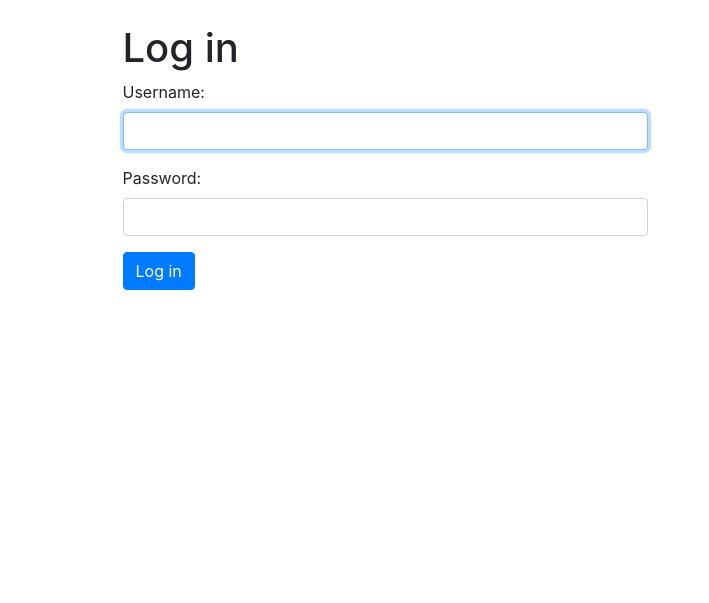
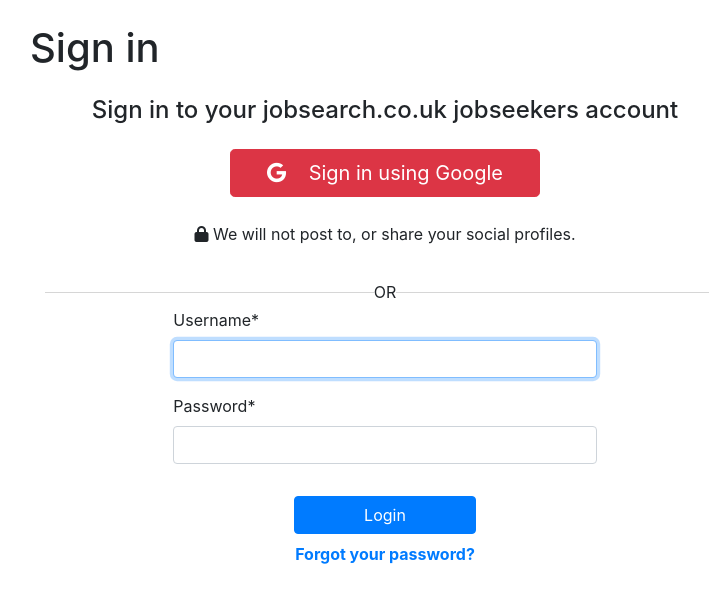
Before and after one commit to matt-stanford/job-search, a Django app: page /accounts/login in a window 1280 px wide. Shown: the part 56-659 px from the top of the page, without its empty margins (255-964 px from the left). Run offline with Django 3.2, Linux system fonts and the light colour scheme; some libraries are stand-ins or nearby versions.

Commit message:
added login via google

```diff
--- a/accounts/urls.py
+++ b/accounts/urls.py
@@ -1,9 +1,12 @@
-from django.urls import path
+from django.urls import path, include
+from django.views.generic import TemplateView
 from django.contrib.auth import views as auth_views
 from . import views
 
 urlpatterns = [
+    path('', include('allauth.urls')),
     path('register', views.register, name='register'),
     path('login', auth_views.LoginView.as_view(), name='login'),
     path('logout', auth_views.LogoutView.as_view(), name='logout'),
+    path('google_login', TemplateView.as_view(template_name='registration/login_with_google.html')),
 ]
--- /dev/null
+++ b/jobsearch/static/css/main.css
@@ -0,0 +1,27 @@
+.privacy-notice {
+    padding-top: 25px;
+    padding-bottom: 15px;
+}
+
+.separator {
+    display: flex;
+    justify-content: center;
+    align-items: center;
+}
+
+.separator::before {
+    margin-right: 10px;
+}
+
+.separator::after {
+    margin-left: 10px;
+}
+
+.separator::after, .separator::before {
+    content: "";
+    display: block;
+    background: #d6d6d6;
+    width: 50%;
+    height: 1px;
+    margin: 15px 0;
+}
--- a/templates/base.html
+++ b/templates/base.html
@@ -1,9 +1,12 @@
 <!doctype html>
+{% load static %}
 <html lang="en">
   <head>
     <!-- Required meta tags -->
     <meta charset="utf-8">
     <meta name="viewport" content="width=device-width, initial-scale=1, shrink-to-fit=no">
+
+    <link rel="stylesheet" href="{% static 'css/main.css' %}">
 
     <!-- Font Awesome -->
     <script src="https://kit.fontawesome.com/0193bc8668.js" crossorigin="anonymous"></script>
--- a/templates/registration/login.html
+++ b/templates/registration/login.html
@@ -1,34 +1,46 @@
 {% extends 'base.html' %}
+
+{% load socialaccount %}
+{% providers_media_js %}
+{% load crispy_forms_tags %}
 
 {% block title %}Log in{% endblock %}
 
 {% block content %}
-<div class="col-md-6 offset-md-3">
-    <h1>Log in</h1>
-    <form method="post">
-        {% csrf_token %}
+<div class="col-md-8 offset-md-2">
+    <h1>Sign in</h1>
+    <div class="mt-4">
+        <h4 class="text-center mt-3 mb-4">Sign in to your jobsearch.co.uk jobseekers account</h4>
+        <div class="container">
+            <div class="text-center">
+                <div class="col-md-6 offset-md-3">
+                    <a class="btn btn-danger btn-block btn-lg" href="{% provider_login_url 'google' %}"><i class="fab fa-google"></i>&nbsp;&nbsp;&nbsp;&nbsp;Sign in using Google</a>
+                </div>
+                <div class="privacy-notice">
+                    <p><i class="fas fa-lock"></i> We will not post to, or share your social profiles.</p>
+                </div>
+                <div class="separator">
+                    OR
+                </div>
+            </div>
+            <div class="col-md-8 offset-md-2">
+                <form method="post">
+                    {% csrf_token %}
+                    <fieldset class="form-group">
+                        {{ form|crispy }}
+                    </fieldset>
+                    <div class="form-group">
+                        <div class="col-md-6 offset-md-3">
+                            <button type="submit" class="btn btn-primary btn-block">Login</button>
+                        </div>
+                        <p class="text-center mt-2"><a href="#"><strong>Forgot your password?</strong></a></p>
+                    </div>
+                </form>
+            </div>
 
-        {% load widget_tweaks %}
+        </div>
+    </div>
 
-        {% if form.non_field_errors %}
-            <div class="alert alert-danger">
-                {{ form.non_field_errors }}
-            </div>
-        {% endif %}
-
-        {% for field in form %}
-            <div class="form-group {%if field.errors %}alert alert-danger{% endif %}">
-                {{ field.errors }}
-                {{ field.label_tag }}
-                {% render_field field class="form-control" %}
-                {% if field.help_text %}
-                    <small class="text-muted">{{ field.help_text | safe }}</small>
-                {% endif %}
-            </div>
-        {% endfor %}
-
-        <button type="submit" class="btn btn-primary">Log in</button>
-    </form>
 </div>
 
 {% endblock %}
```
Also changed, not shown: jobsearch/settings.py (+15 -0 lines), templates/registration/login_with_google.html (added, +14 -0 lines).
